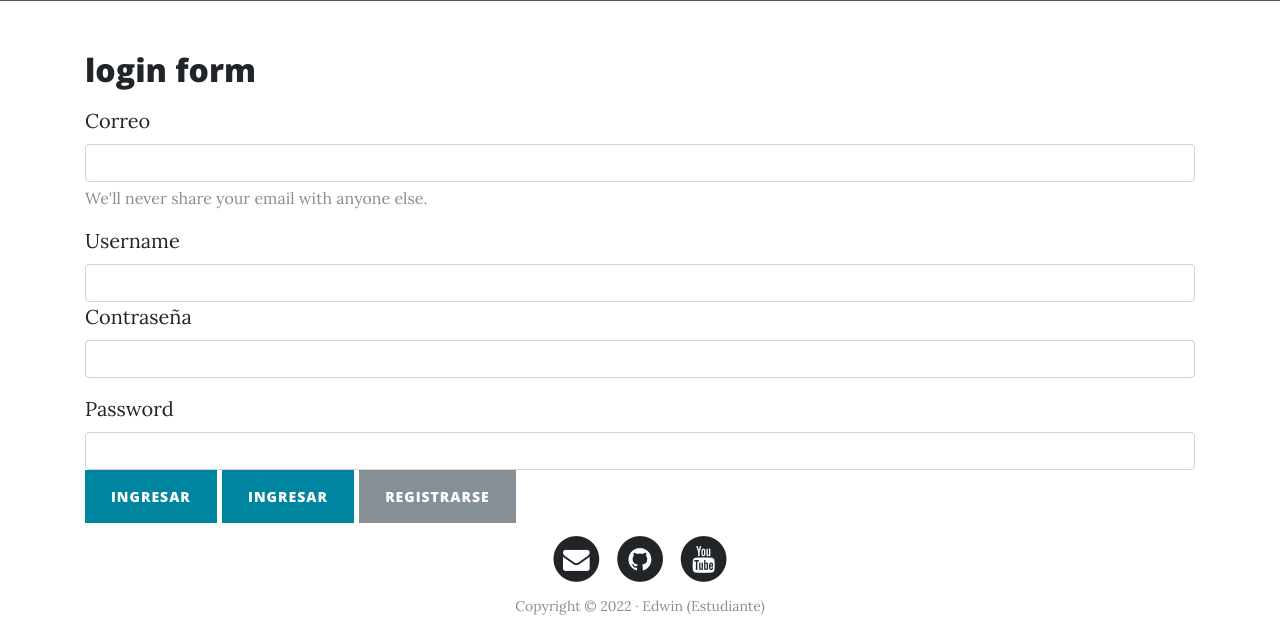
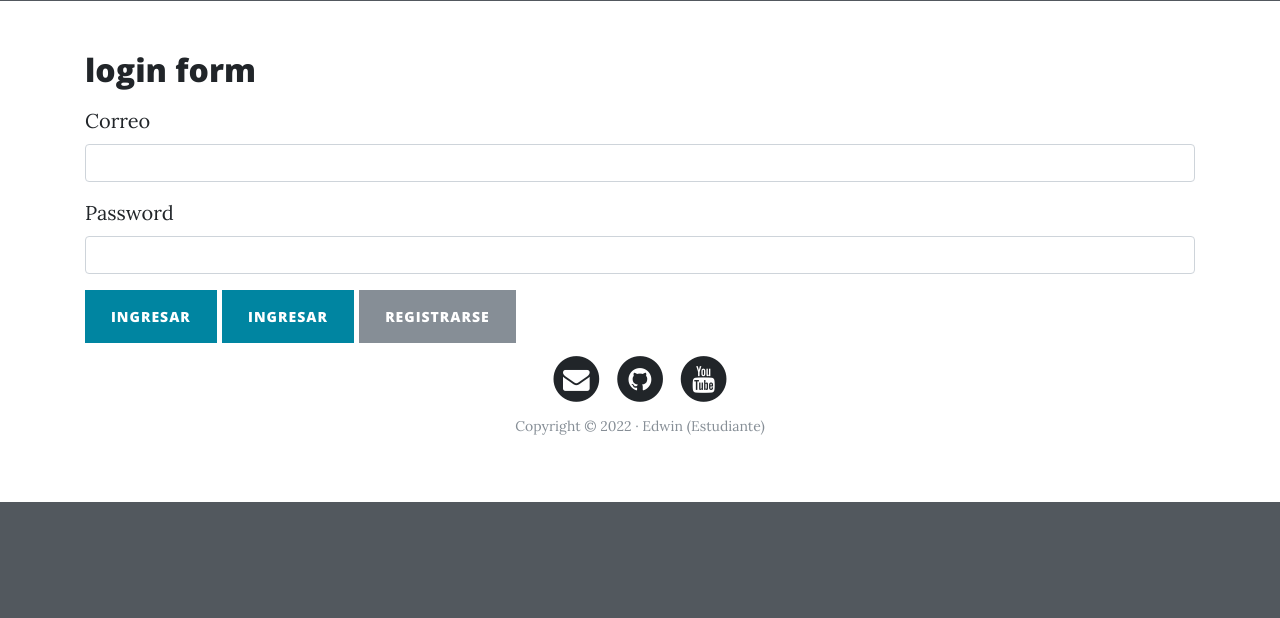
Before and after one commit to EdwiAquno/flaskweppersonal, a Flask app: page /auth/login in a window 1280 px wide. Shown: the part 531-1149 px from the top of the page. After the commit the page ends 1033 px from the top, so only its background shows below. Run offline with Flask 2, Linux system fonts and the light colour scheme; some libraries are stand-ins or nearby versions.

Commit message:
inplementando login form parte 2

```diff
--- a/app.py
+++ b/app.py
@@ -1,6 +1,7 @@
-from flask import Flask, render_template, request
+from flask import Flask, render_template, request,redirect,url_for
 from flask_wtf import FlaskForm
 from wtforms import StringField, PasswordField, SubmitField, EmailField
+from wtforms.validators import DataRequired, Length, Email, EqualTo
 
 app = Flask(__name__)
 app.config['SECRET_KEY'] = 'secret'
@@ -42,10 +43,9 @@ def portfolio():
 ##########formularos flask_wtf############
 
 class LoginForm(FlaskForm):
-    username = StringField('Username')
-    username = EmailField('Username')
-    password = PasswordField('Password')
-    submit = SubmitField('Login')
+
+    email = EmailField('Correo', validators=[DataRequired(), Email()])
+    password = PasswordField('Password', validators=[DataRequired()])
     submit = SubmitField('Ingresar')
 
 ##########Rutas###########
@@ -53,25 +53,34 @@ class LoginForm(FlaskForm):
 
 
 
-@app.route('/auth/login')
+@app.route('/auth/login', methods=['GET', 'POST'])
 def login():
     form = LoginForm()
+    if form.validate_on_submit():
+        email = form.email.data
+        password = form.password.data
+
+
+        return render_template('admin/index.html', email=email)
+
     return render_template('auth/login.html', form=form)
 
 
-@app.route('/register')
+@app.route('/auth/register')
 def register():
     return render_template('auth/login.html')
     form = LoginForm()
     return render_template('auth/login.html', form=form)
 
 @app.route('/welcome', methods=['GET', 'POST'])
-def welcome():
-    email = request.form['mail']
-    password = request.form['Password']
-    access = {'email': email, 'password': password}
+def welcome(form):
+    if form.validate_on_submit():
+        email = form.email.data
+        password = form.password.data
 
-    return render_template('admin/index.html', access_user=access)
+
+        return render_template('admin/index.html', email=email)
+    return redirect(url_for("login"))
 
 @app.errorhandler(404)
 def page_error_not_found(e):
--- a/templates/admin/index.html
+++ b/templates/admin/index.html
@@ -3,6 +3,6 @@
 {% block content %}
 
 <h1>Bienvenido</h1>
-<h2>{{ access_user.email }}</h2>
+<h2>{{ email }}</h2>
 
 {% endblock %}
--- a/templates/auth/login.html
+++ b/templates/auth/login.html
@@ -10,21 +10,18 @@
 
 <div class="container">
     <h2>login form</h2>
-    <form class="mt-3" action="{{ url_for('welcome') }}" method="post">
+    <form class="mt-3" method="post">
       {{ form.hidden_tag() }}
         <div class="form-group">
-          <label for="mail">Correo</label>
-          <input type="email" class="form-control" id="mail" name="mail" aria-describedby="emailHelp">
-          <small id="emailHelp" class="form-text text-muted">We'll never share your email with anyone else.</small>
+          {{ form.email.label }}
+          {{ form.email(class="form-control") }}
         </div>
-        {{ form.username.label }}
-        {{ form.username(class="form-control") }}
+
         <div class="form-group">
-          <label for="Password">Contraseña</label>
-          <input type="password" class="form-control" name="Password" id="Password">
-        </div>
         {{ form.password.label }}
         {{ form.password(class="form-control") }}
+        </div>
+
         <button type="submit" class="btn btn-primary">Ingresar</button>
         {{ form.submit(class="btn btn-primary") }}
         <a href="{{ url_for('register') }}" class="btn btn-secondary">Registrarse</a>
```
